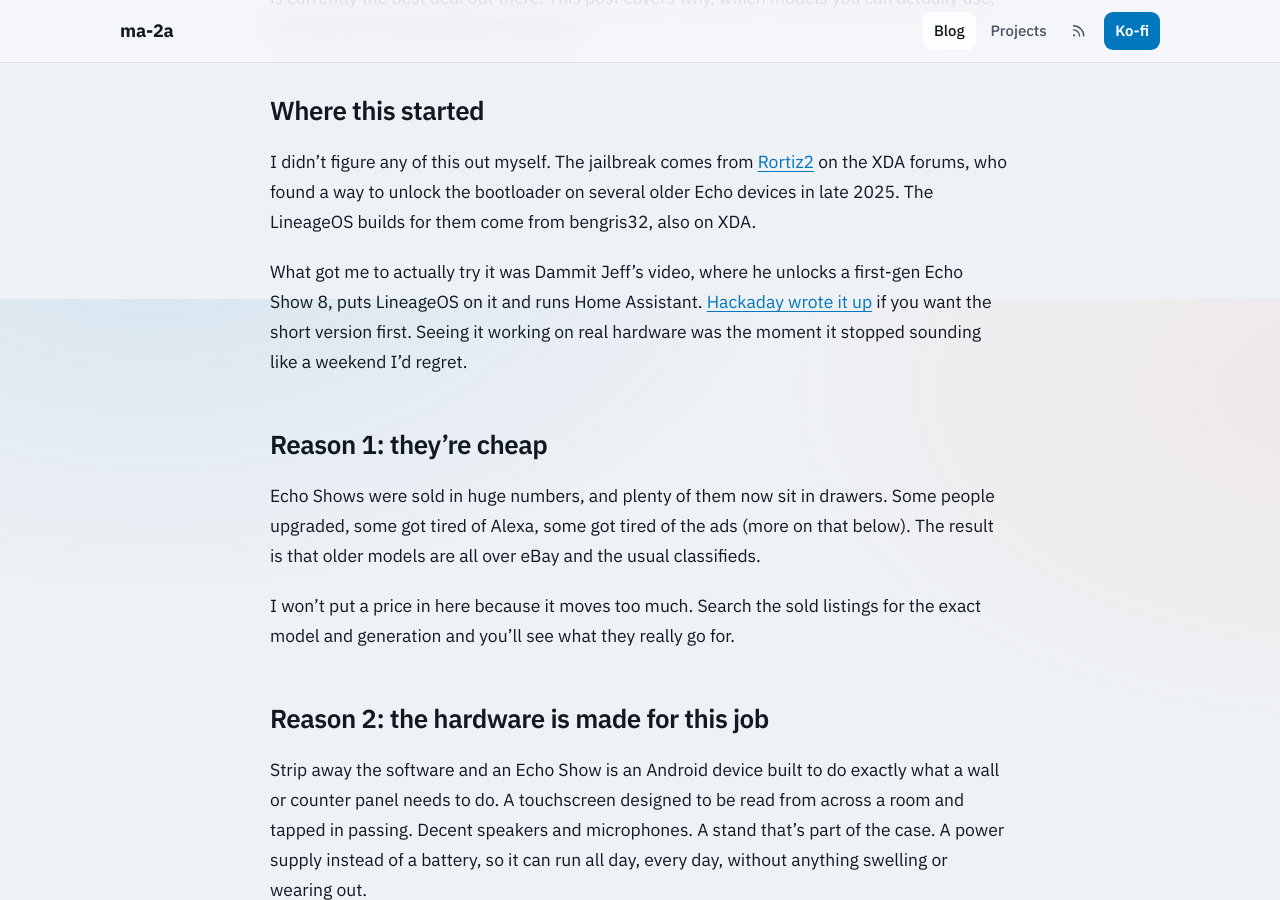
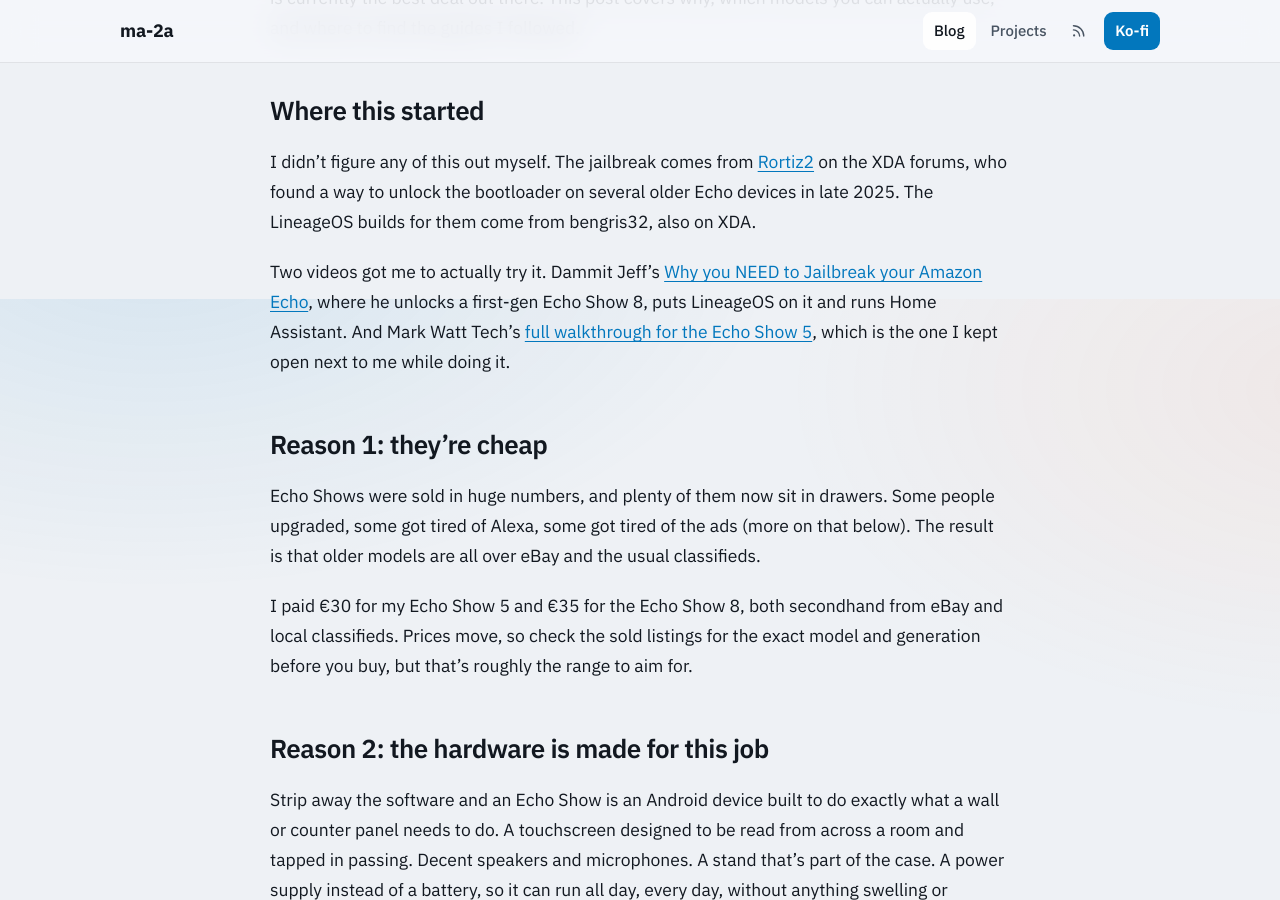
Before and after one commit to ma-2a/ma-2a.github.io, a Jekyll site: the page built from _posts/2026-10-03-buy-an-old-echo-show.md, in a window 1280 px wide and 900 px high, scrolled down 601 px. Built offline with Jekyll 4.4.1, drawn with Linux system fonts in a browser that asks for light colours; some of the changed text lies outside the part shown.

Commit message:
Echo Show post: sources, prices, timing

```diff
--- a/_posts/2026-10-03-buy-an-old-echo-show.md
+++ b/_posts/2026-10-03-buy-an-old-echo-show.md
@@ -14,13 +14,13 @@ If you run Home Assistant and want a panel somewhere in the house, I think an ol
 
 I didn't figure any of this out myself. The jailbreak comes from [Rortiz2](https://xdaforums.com/f/amazon-echo.6148/) on the XDA forums, who found a way to unlock the bootloader on several older Echo devices in late 2025. The LineageOS builds for them come from bengris32, also on XDA.
 
-What got me to actually try it was Dammit Jeff's video, where he unlocks a first-gen Echo Show 8, puts LineageOS on it and runs Home Assistant. [Hackaday wrote it up](https://hackaday.com/2026/01/02/jailbreaking-the-amazon-echo-show/) if you want the short version first. Seeing it working on real hardware was the moment it stopped sounding like a weekend I'd regret.
+Two videos got me to actually try it. Dammit Jeff's [Why you NEED to Jailbreak your Amazon Echo](https://www.youtube.com/watch?v=h0-MlJ38BXw), where he unlocks a first-gen Echo Show 8, puts LineageOS on it and runs Home Assistant. And Mark Watt Tech's [full walkthrough for the Echo Show 5](https://www.youtube.com/watch?v=5CCRIzcgKuM), which is the one I kept open next to me while doing it.
 
 ## Reason 1: they're cheap
 
 Echo Shows were sold in huge numbers, and plenty of them now sit in drawers. Some people upgraded, some got tired of Alexa, some got tired of the ads (more on that below). The result is that older models are all over eBay and the usual classifieds.
 
-I won't put a price in here because it moves too much. Search the sold listings for the exact model and generation and you'll see what they really go for.
+I paid €30 for my Echo Show 5 and €35 for the Echo Show 8, both secondhand from eBay and local classifieds. Prices move, so check the sold listings for the exact model and generation before you buy, but that's roughly the range to aim for.
 
 ## Reason 2: the hardware is made for this job
 
@@ -68,7 +68,7 @@ You can brick the device. The guides are explicit that interrupting certain step
 
 The LineageOS builds are unofficial, and early builds had known issues with things like audio, Bluetooth and sensors. Read the release notes in the ROM thread for your model before you decide what you want to use the device for.
 
-And it takes time. Plan an evening for the first device, not half an hour.
+And it takes time. The first device took me about an hour and a half, most of it reading and double-checking. The second one was done in just under 30 minutes.
 
 ## Guides and links
 
@@ -78,7 +78,12 @@ The XDA threads, one per model. These are the actual guides:
 - [Echo Show 5 2nd gen (cronos)](https://xdaforums.com/t/unlock-root-twrp-unbrick-amazon-echo-show-5-2nd-gen-2021-cronos.4772596/)
 - [Echo Show 8 1st gen (crown)](https://xdaforums.com/t/unlock-root-twrp-unbrick-amazon-echo-show-8-1st-gen-2019-crown.4766687/)
 
-The LineageOS ROM threads are linked from there, and the [Amazon Echo section on XDA](https://xdaforums.com/f/amazon-echo.6148/) has everything in one place.
+The LineageOS builds have their own threads, for example [LineageOS 18.1 for the Echo Show 5 1st gen](https://xdaforums.com/t/rom-unofficial-11-checkers-lineageos-18-1-for-the-amazon-echo-show-5-2019.4763475/). The [Amazon Echo section on XDA](https://xdaforums.com/f/amazon-echo.6148/) has all of them in one place.
+
+The videos that got me started:
+
+- [Why you NEED to Jailbreak your Amazon Echo](https://www.youtube.com/watch?v=h0-MlJ38BXw) by Dammit Jeff
+- [Echo Show 5 walkthrough](https://www.youtube.com/watch?v=5CCRIzcgKuM) by Mark Watt Tech
 
 Further reading:
 
```
